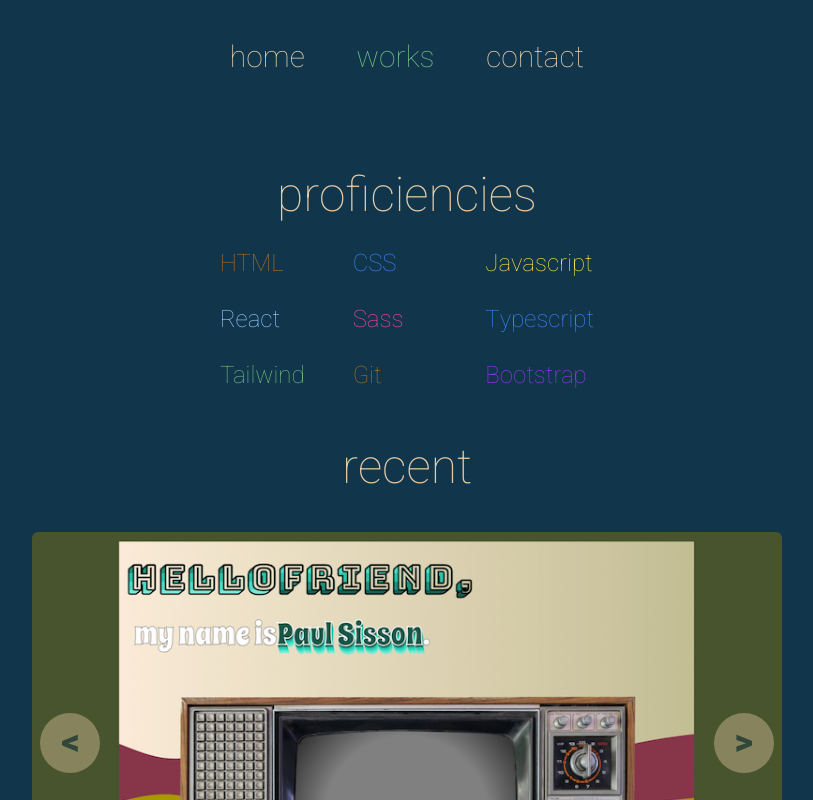
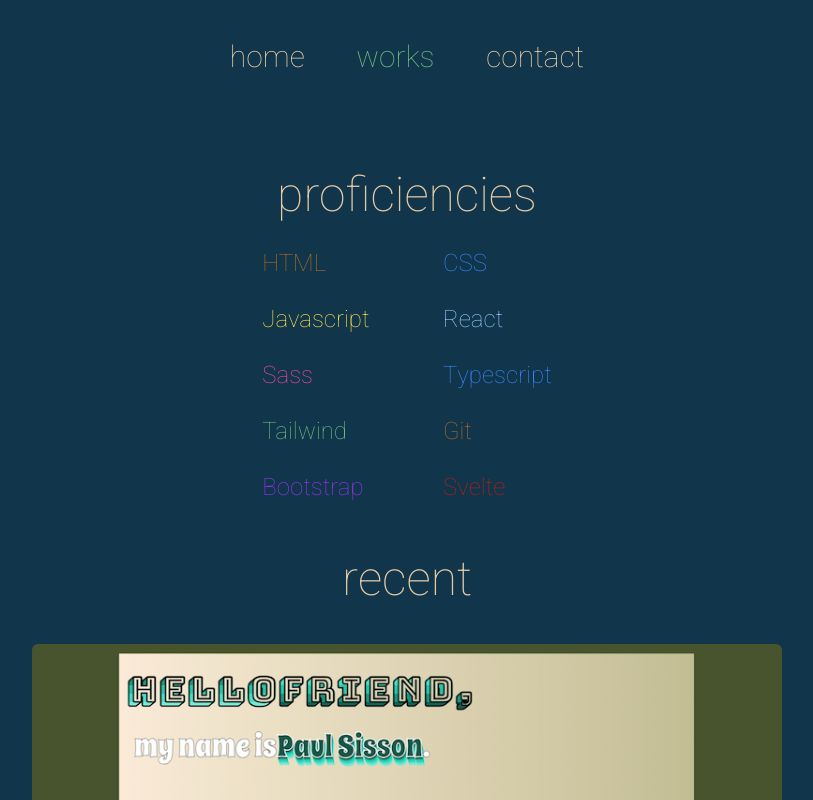
Before and after one commit to Jpaulsisson/svelte-portfolio-clone, a SvelteKit app: page /works in a window 1280 px wide. Shown: the top 800 px of the page, without its empty margins (233-1046 px from the left). Built offline with nearby package versions, Linux system fonts and the light colour scheme.

Commit message:
Add Svelte to proficiencies

```diff
--- a/src/routes/works/+page.svelte
+++ b/src/routes/works/+page.svelte
@@ -21,6 +21,11 @@
   repo: string,
   status?: boolean
 }
+
+  type Skill = {
+    name: string,
+    color: string,
+  }
 
 let openRecent = 'scale-0';
 let openCurrent = 'scale-0';
@@ -97,7 +102,7 @@ function handleNext() {
 
   <section class='my-10'>
     <h2 class='text-3xl text-center my-4 md:text-5xl'>proficiencies</h2>
-    <ul class=' grid grid-cols-3 text-xl md:text-2xl'>
+    <ul class=' grid grid-cols-2 gap-x-12 text-xl md:text-2xl'>
       <li class='p-3 text-accentOrange'>HTML</li>
       <li class='p-3 text-blue-500'>CSS</li>
       <li class='p-3 text-yellow-300'>Javascript</li>
@@ -107,6 +112,7 @@ function handleNext() {
       <li class='p-3 text-accentGreen'>Tailwind</li>
       <li class='p-3 text-accentOrange'>Git</li>
       <li class='p-3 text-purple-600 '>Bootstrap</li>
+      <li class='p-3 text-red-700'>Svelte</li>
     </ul>
   </section>
 
```
